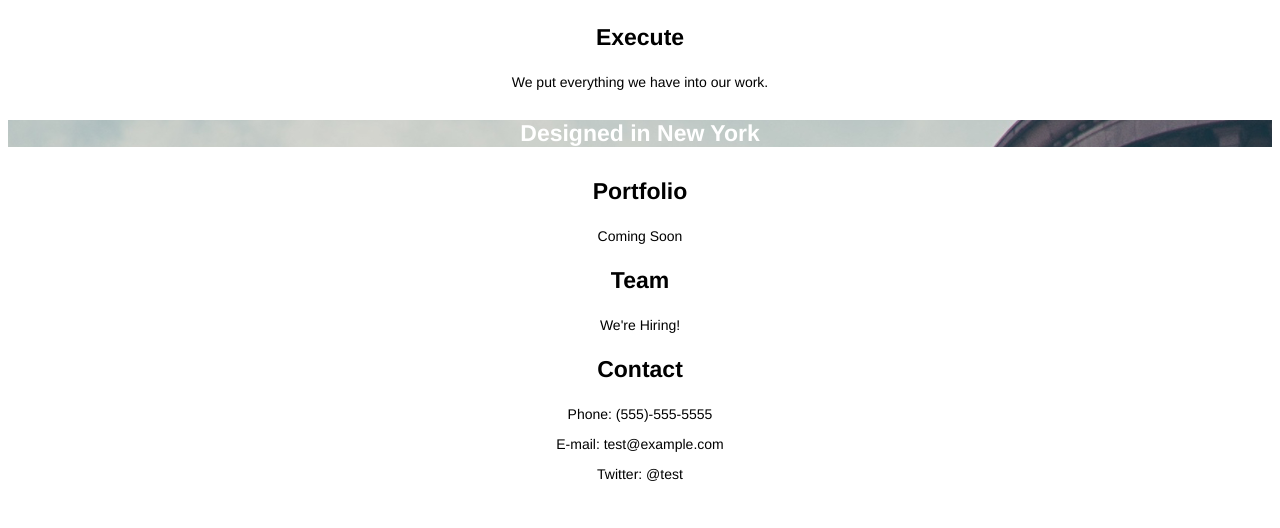
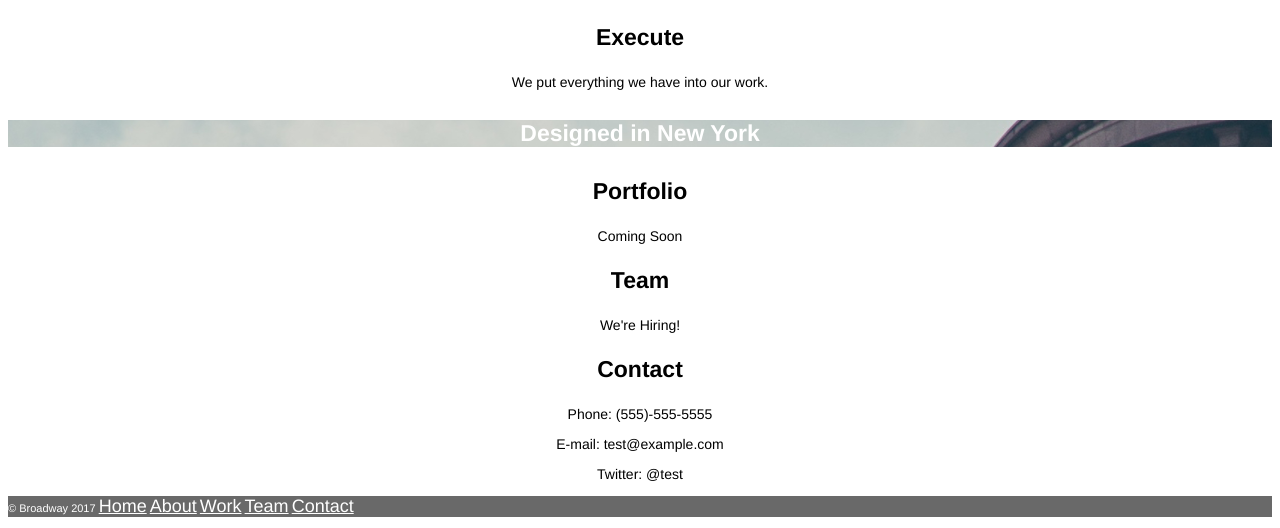
Before and after one commit to Erluke/broadway, a plain HTML site: page index.html in a window 1280 px wide. Shown: the part 1550-2078 px from the top of the page. Before the commit the page ends 2046 px from the top, so only its background shows below. Drawn offline with Linux system fonts and the light colour scheme.

Commit message:
Finish footer and style

```diff
--- a/index.html
+++ b/index.html
@@ -43,5 +43,8 @@
       <p>E-mail: test@example.com</p>
       <p>Twitter: @test</p>
     </div>
+    <footer>
+      <p>© Broadway 2017 <a href="#top">Home</a> <a href="#about">About</a> <a href="#work">Work</a> <a href="#team">Team</a> <a href="#contact">Contact</a></p>
+    </footer>
   </body>
 </html>
--- a/resources/css/style.css
+++ b/resources/css/style.css
@@ -57,3 +57,18 @@ h4 {
 #contact p {
   font-size: 14px;
 }
+footer {
+  font-size: 11px;
+  color: white;
+  background-color: dimgray;
+}
+footer a:link {
+  font-size: 18px;
+  color: white;
+  text-decoration: underline;
+}
+footer a:visited {
+  font-size: 18px;
+  color: white;
+  text-decoration: underline;
+}
```
